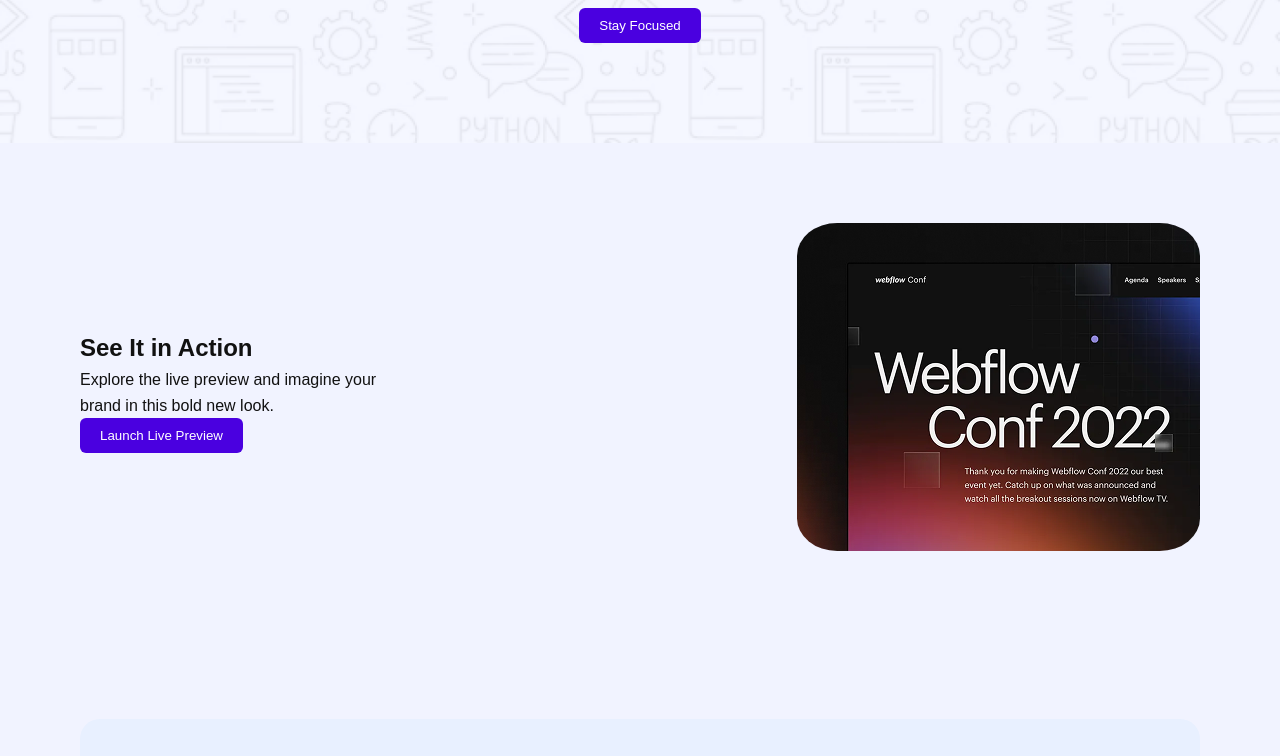
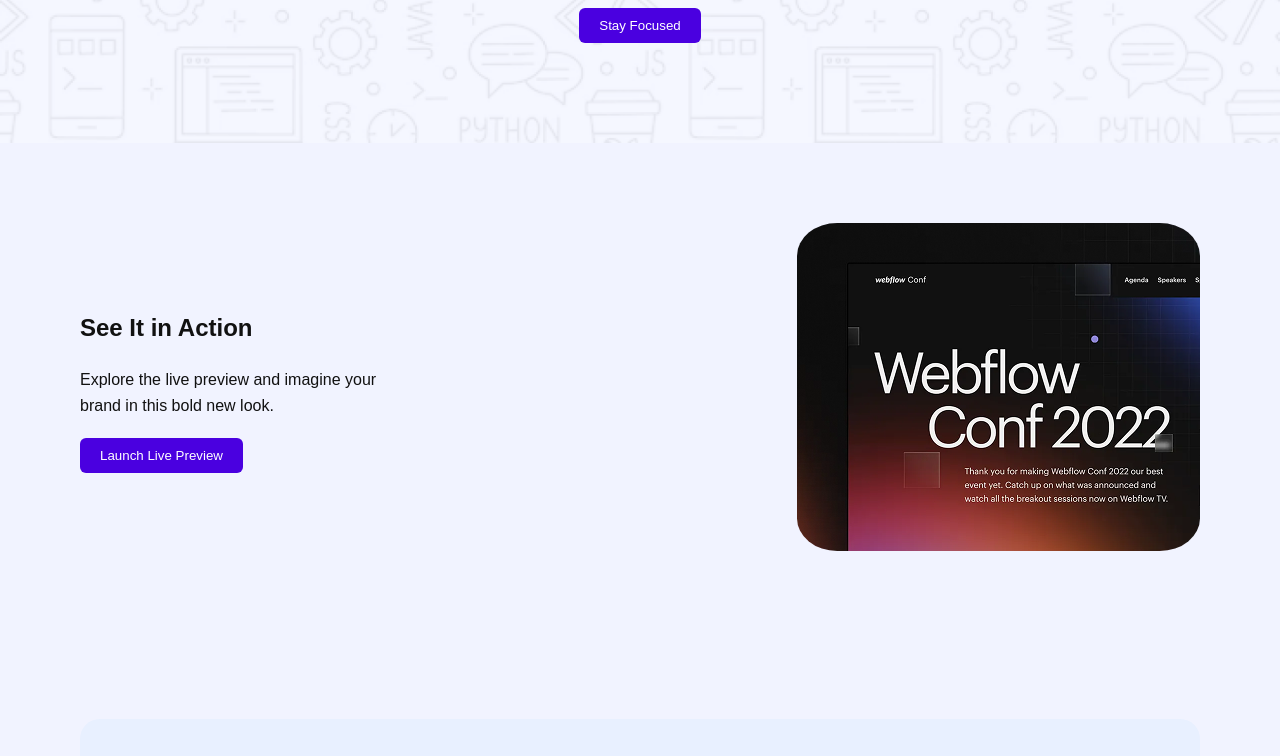
Before and after one commit to Rafsunjany-khan/html-css-assignment, a plain HTML site: page index.html in a window 1280 px wide. Shown: the part 306-1062 px from the top of the page. Drawn offline with Linux system fonts and the light colour scheme.

Commit message:
Action section modify text & button position

```diff
--- a/style.css
+++ b/style.css
@@ -75,7 +75,6 @@ body {
   font-size: 42px;
   margin-bottom: 20px;
 }
-
 /* Action Section */
 .action {
   padding: 80px 0;
@@ -86,7 +85,8 @@ body {
   display: flex;
   justify-content: space-between;
   align-items: center;
-  gap: 60px;
+  column-gap: 60px;
+  row-gap: 80px;
   flex-wrap: wrap;
 }
 
@@ -94,11 +94,20 @@ body {
   flex: 1;
 }
 
+.action .text h2 {
+  margin-bottom: 20px;
+}
+
+.action .text p {
+  margin-bottom: 20px;
+}
+
 .action .image img {
   width: 100%;
   border-radius: 10%;
   max-width: 450px;
 }
+
 
 
 /* Stats Section */
```
